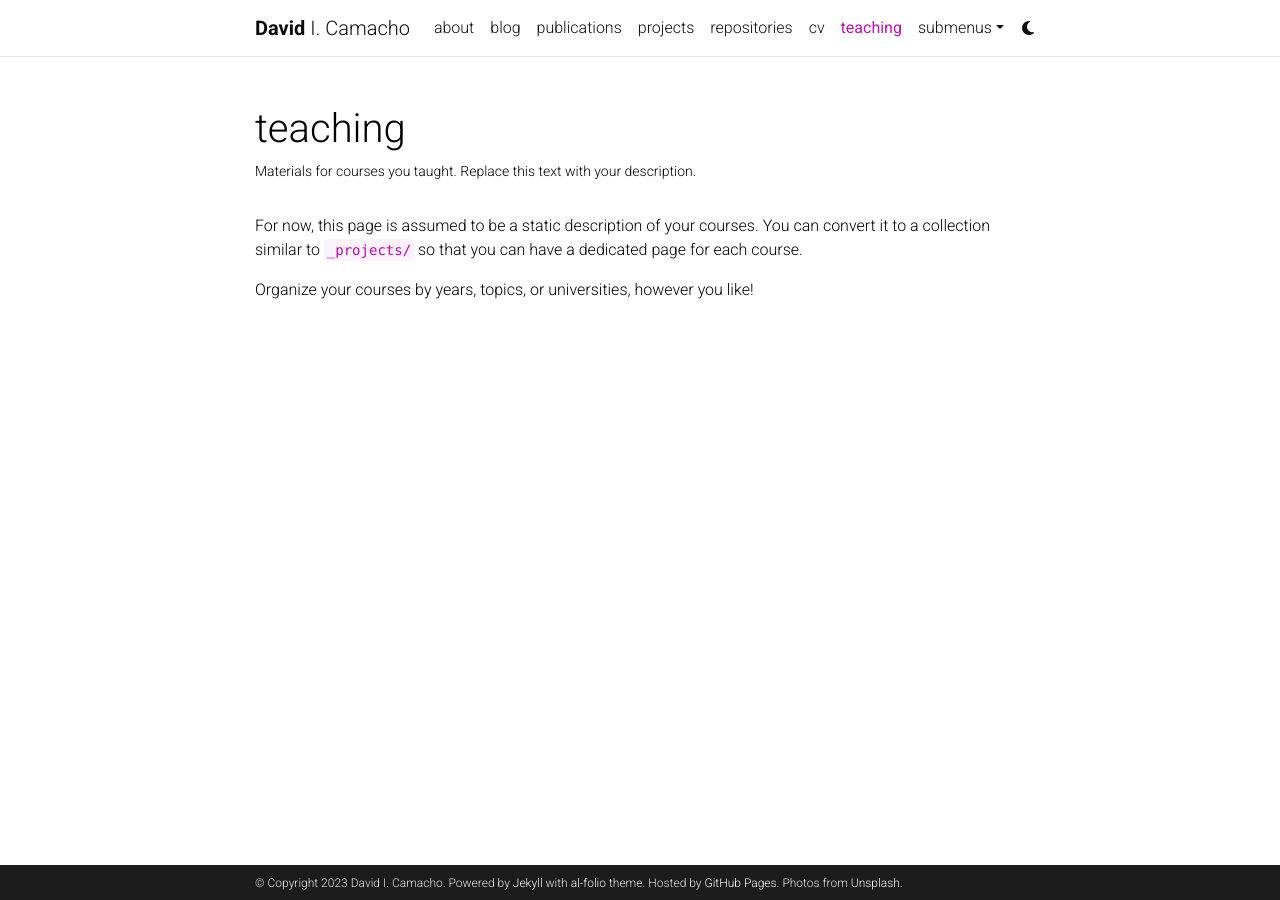
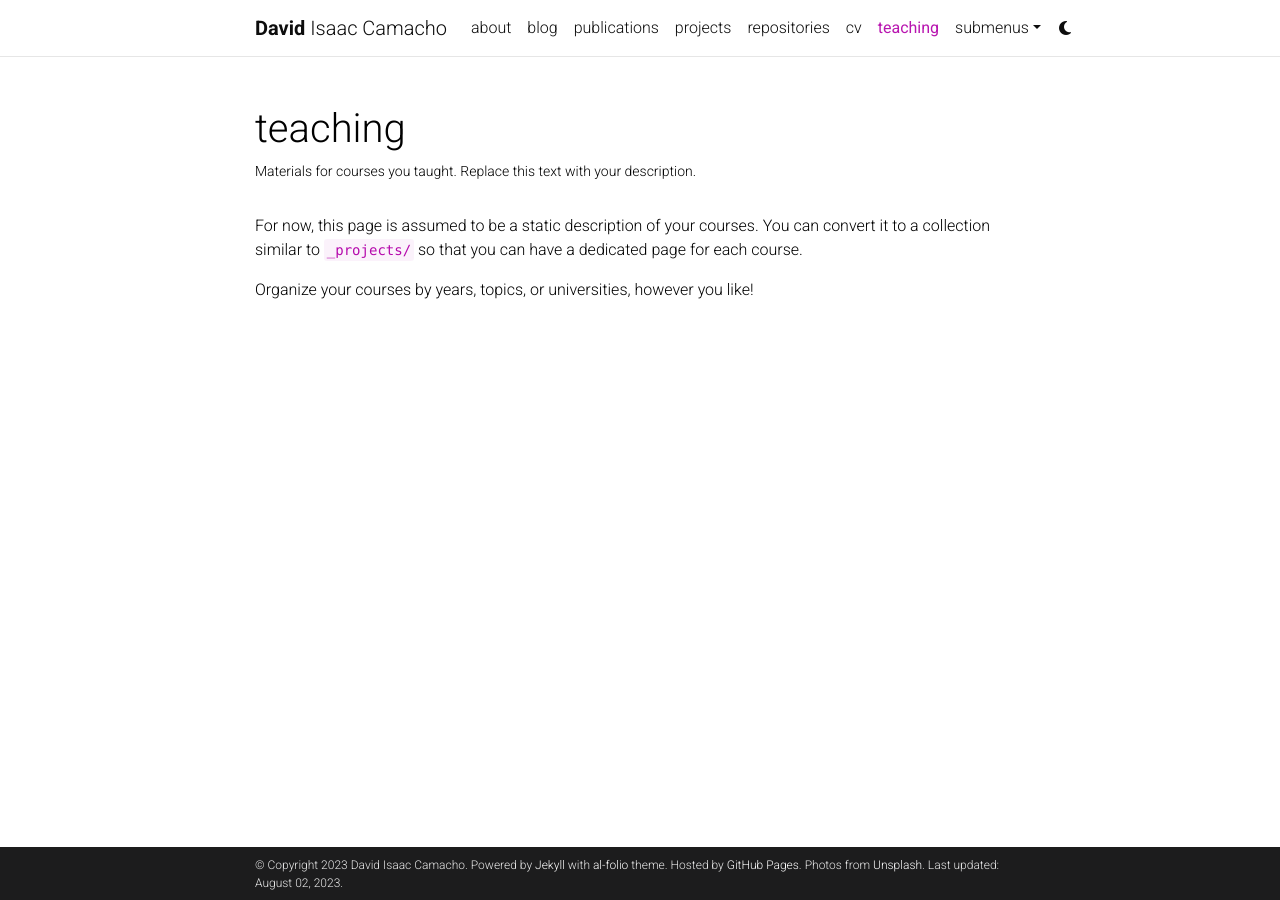
Before and after one commit to dicamacho/dicamacho.github.io, a Jekyll site: the page built from _pages/teaching.md, in a window 1280 px wide. Built offline with Jekyll 4.4.1, drawn with Linux system fonts in a browser that asks for light colours; comment, search, counter and statistics services are not loaded; a style sheet for code colours, icons or effects is not loaded.

Commit message:
Update _config.yml

```diff
--- a/_config.yml
+++ b/_config.yml
@@ -4,7 +4,7 @@
 
 title: blank # the website title (if blank, full name will be used instead)
 first_name: David
-middle_name: I.
+middle_name: Isaac
 last_name: Camacho
 email: dicamacho@mail.smu.edu
 description: > # the ">" symbol means to ignore newlines until "footer_text:"
@@ -20,7 +20,7 @@
 
 url: https://dicamacho.github.io # the base hostname & protocol for your site
 baseurl: # the subpath of your site, e.g. /blog/
-last_updated: false # set to true if you want to display last updated in the footer
+last_updated: true # set to true if you want to display last updated in the footer
 impressum_path:  # set to path to include impressum link in the footer, use the same path as permalink in a page, helps to conform with EU GDPR
 
 # -----------------------------------------------------------------------------
```
